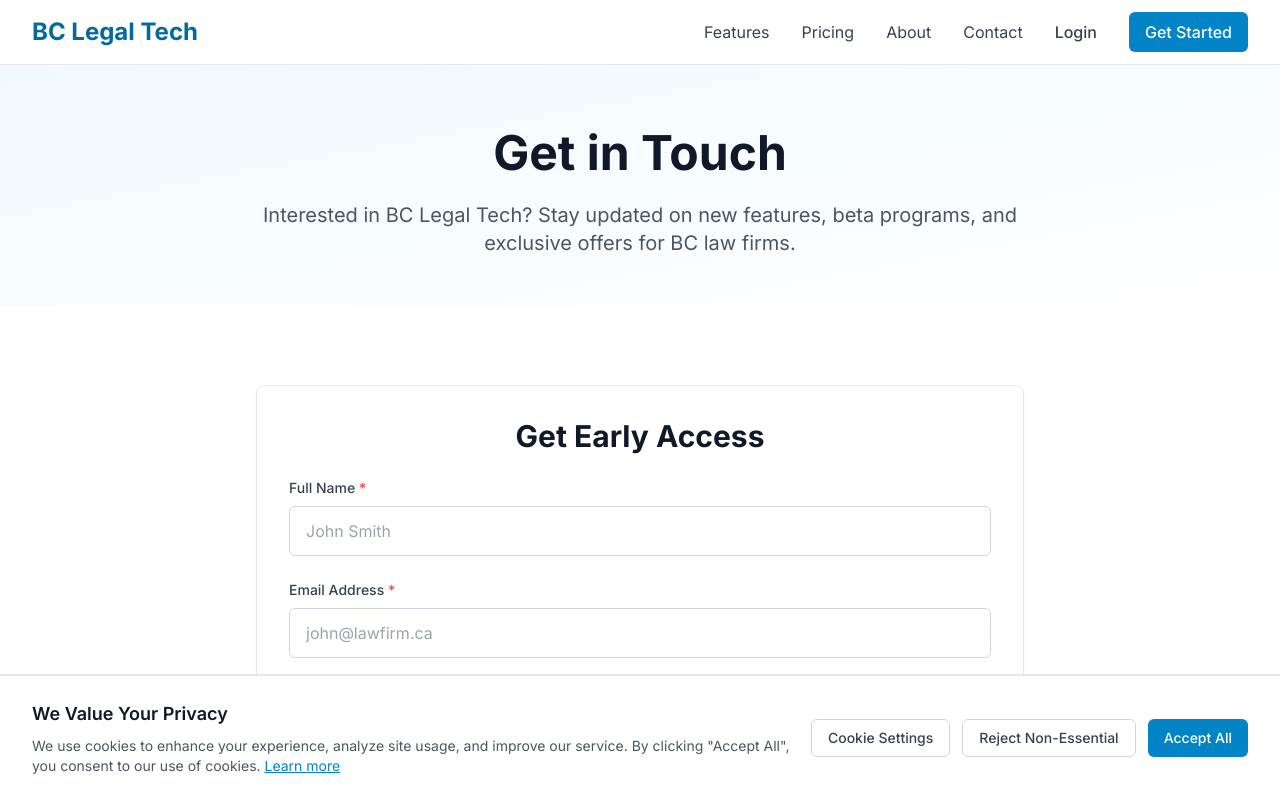
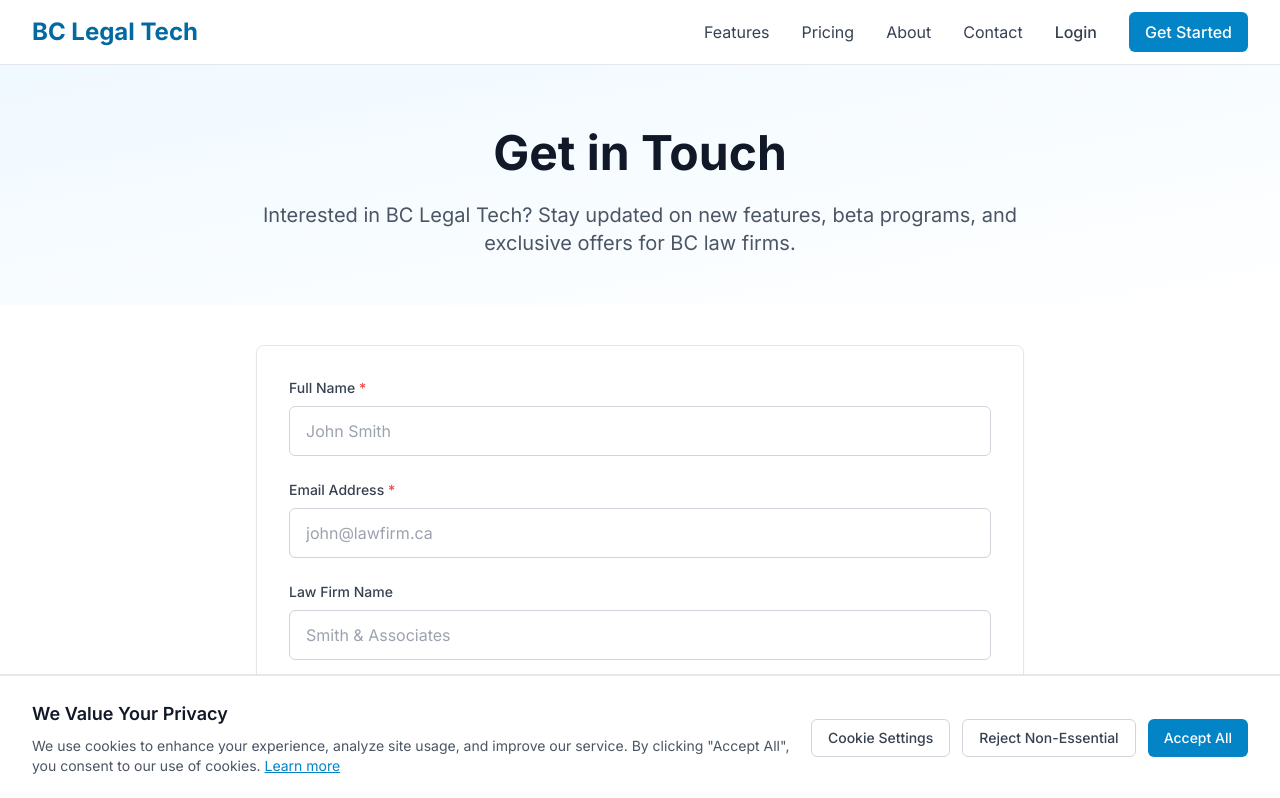
Before and after one commit to asantosca/sred, a Next.js app in the folder marketing/: page /contact in a window 1280 px wide. Shown: the top 798 px of the page. Built offline with nearby package versions, Linux system fonts and the light colour scheme; no server answers.

Commit message:
Adjust contact form spacing and remove redundant heading

```diff
--- a/marketing/src/app/contact/page.tsx
+++ b/marketing/src/app/contact/page.tsx
@@ -67,10 +67,9 @@
       </section>
 
       {/* Waitlist Form */}
-      <section id="waitlist" className="py-20 px-4 sm:px-6 lg:px-8">
+      <section id="waitlist" className="py-10 px-4 sm:px-6 lg:px-8">
         <div className="max-w-3xl mx-auto">
           <div className="bg-white border border-gray-200 rounded-lg p-8 shadow-sm">
-            <h2 className="text-3xl font-bold text-gray-900 mb-6 text-center">Get Early Access</h2>
 
             {submitStatus === 'success' && (
               <div className="mb-6 p-4 bg-green-50 border border-green-200 rounded-md">
```
